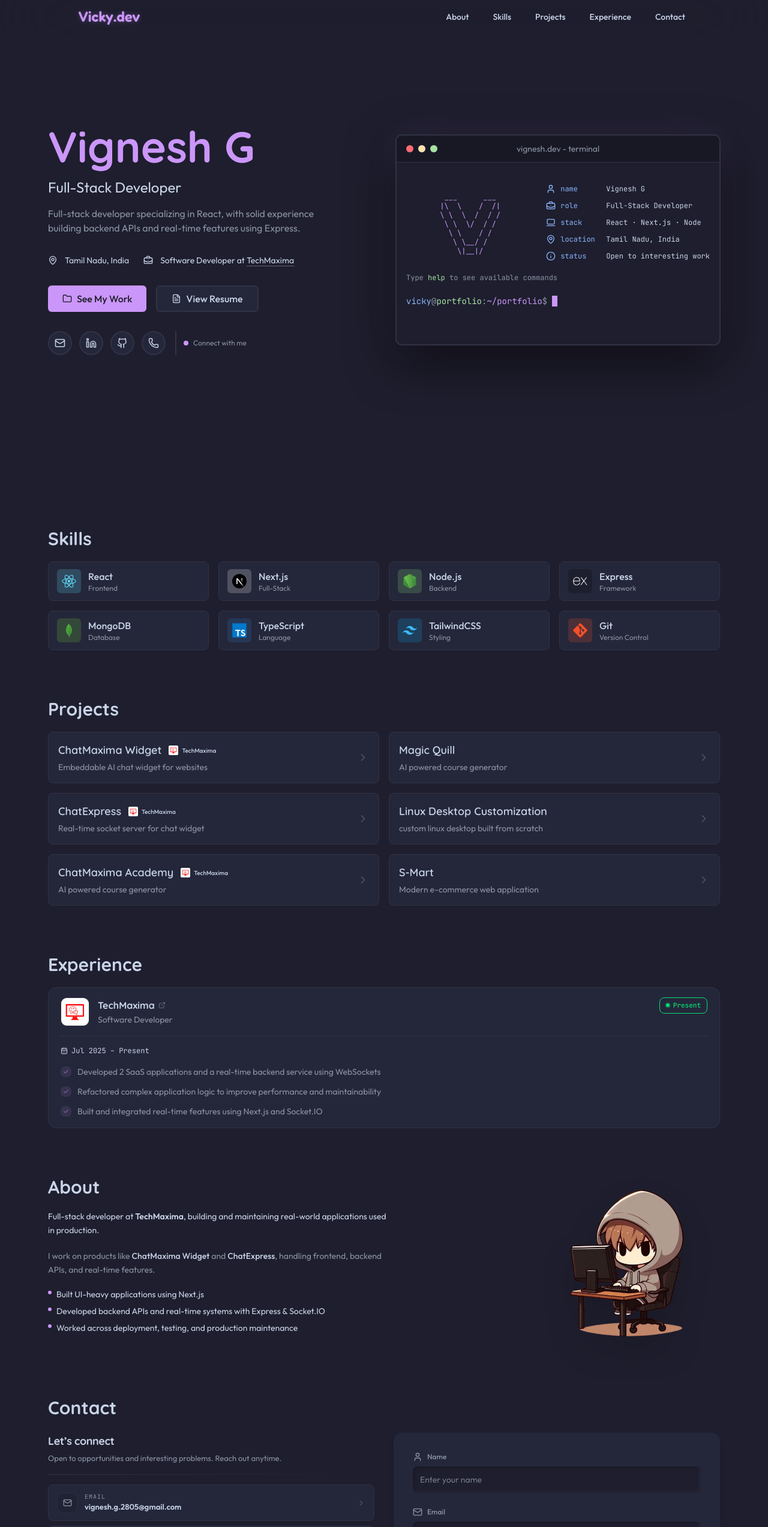
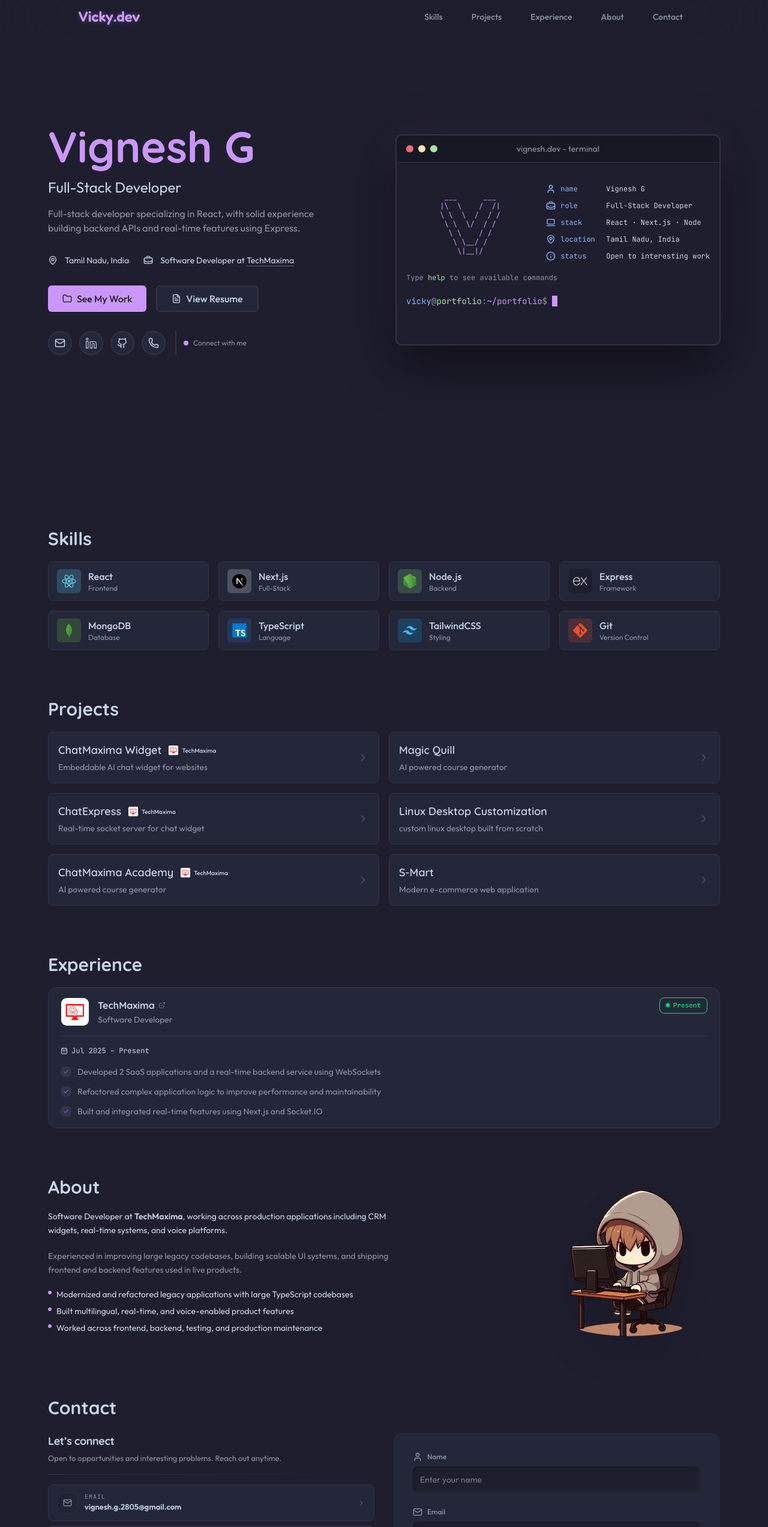
Before and after one commit to vignesh-g-05/portfolio, a React (Vite) app: page / in a window 1280 px wide. Shown: the top 2546 px of the page at 60% size. Built offline with nearby package versions, Linux system fonts and the light colour scheme.

Commit message:
feat: change inconsistent ui effects

```diff
--- a/src/configs/site.ts
+++ b/src/configs/site.ts
@@ -1,4 +1,5 @@
-import { Github, Linkedin, Mail, Phone } from "lucide-react";
+import LinkedIn from "@/features/icons/linkedin";
+import { Github, Mail, Phone } from "lucide-react";
 
 export const siteConfig = {
   name: "Vignesh G",
@@ -26,7 +27,7 @@
       label: "LinkedIn",
       value: "linkedin.com/in/-vignesh-g",
       href: "https://www.linkedin.com/in/-vignesh-g/",
-      Icon: Linkedin,
+      Icon: LinkedIn,
     },
     {
       label: "GitHub",
@@ -41,4 +42,27 @@
       Icon: Phone,
     },
   ],
+
+  navLinks: [
+    {
+      label: "Skills",
+      href: "#skills",
+    },
+    {
+      label: "Projects",
+      href: "#projects",
+    },
+    {
+      label: "Experience",
+      href: "#experience",
+    },
+    {
+      label: "About",
+      href: "#about",
+    },
+    {
+      label: "Contact",
+      href: "#contact",
+    },
+  ],
 };
--- a/src/features/about/index.tsx
+++ b/src/features/about/index.tsx
@@ -14,33 +14,33 @@
         </h2>
 
         <p className="text-foreground text-sm leading-relaxed">
-          Full-stack developer at{" "}
-          <span className="font-semibold">TechMaxima</span>, building and
-          maintaining real-world applications used in production.
+          Software Developer at{" "}
+          <span className="font-semibold">TechMaxima</span>, working across
+          production applications including CRM widgets, real-time systems, and
+          voice platforms.
         </p>
 
         <p className="text-muted-foreground text-sm leading-relaxed">
-          I work on products like{" "}
-          <span className="text-foreground font-medium">ChatMaxima Widget</span>{" "}
-          and <span className="text-foreground font-medium">ChatExpress</span>,
-          handling frontend, backend APIs, and real-time features.
+          Experienced in improving large legacy codebases, building scalable UI
+          systems, and shipping frontend and backend features used in live
+          products.
         </p>
 
         <ul className="space-y-2 text-sm">
           <li className="flex items-start gap-2">
             <span className="bg-primary mt-1 size-1.5 rounded-full" />
-            Built UI-heavy applications using Next.js
+            Modernized and refactored legacy applications with large TypeScript
+            codebases
           </li>
 
           <li className="flex items-start gap-2">
             <span className="bg-primary mt-1 size-1.5 rounded-full" />
-            Developed backend APIs and real-time systems with Express &
-            Socket.IO
+            Built multilingual, real-time, and voice-enabled product features
           </li>
 
           <li className="flex items-start gap-2">
             <span className="bg-primary mt-1 size-1.5 rounded-full" />
-            Worked across deployment, testing, and production maintenance
+            Worked across frontend, backend, testing, and production maintenance
           </li>
         </ul>
       </div>
--- a/src/features/footer/index.tsx
+++ b/src/features/footer/index.tsx
@@ -21,23 +21,22 @@
 
           {/* Navigation */}
           <ul className="text-muted-foreground flex flex-wrap justify-center gap-6 text-sm">
-            <li>
-              <a href="#skills">Skills</a>
-            </li>
-            <li>
-              <a href="#projects">Projects</a>
-            </li>
-            <li>
-              <a href="#experience">Experience</a>
-            </li>
-            <li>
-              <a href="#about">About</a>
-            </li>
-            <li>
-              <a href="#contact">Contact</a>
-            </li>
+            {siteConfig.navLinks.map((link) => (
+              <li key={link.href}>
+                <a
+                  href={link.href}
+                  className={cn(
+                    "text-muted-foreground rounded-md px-3 py-1.5",
+                    "transition-all duration-200",
+                    "hover:text-foreground",
+                    "hover:[text-shadow:0_0_12px_rgba(255,255,255,0.35)]",
+                  )}
+                >
+                  {link.label}
+                </a>
+              </li>
+            ))}
           </ul>
-
           {/* Socials */}
           <div className="flex items-center gap-4">
             {siteConfig.contacts.map((contact) => (
--- a/src/features/header/components/navigation/index.tsx
+++ b/src/features/header/components/navigation/index.tsx
@@ -1,13 +1,13 @@
-import { NAV_ITEMS } from "../../constant";
+import { siteConfig } from "@/configs/site";
 import NavItem from "./nav-item";
 
 const Navigation = () => {
   return (
     <nav className="hidden md:block">
       <ul className="flex items-center gap-6 text-sm font-medium">
-        {NAV_ITEMS.map((item) => {
-          return <NavItem key={item.label} {...item} />;
-        })}
+        {siteConfig.navLinks.map(({ href, label }) => (
+          <NavItem key={label} label={label} href={href} />
+        ))}
       </ul>
     </nav>
   );
--- a/src/features/header/components/navigation/nav-item.tsx
+++ b/src/features/header/components/navigation/nav-item.tsx
@@ -1,17 +1,19 @@
+import { cn } from "@/lib/utils";
+
 const NavItem = ({ href, label }: { label: string; href: string }) => {
   return (
-    <li
-      key={label}
-      className="group relative cursor-pointer transition-all duration-300 ease-out"
-    >
+    <li key={href}>
       <a
         href={href}
-        className="group-hover:text-primary relative z-10 px-2 py-1 transition-colors duration-300"
+        className={cn(
+          "text-muted-foreground rounded-md px-3 py-1.5",
+          "transition-all duration-200",
+          "hover:text-foreground",
+          "hover:[text-shadow:0_0_12px_rgba(255,255,255,0.35)]",
+        )}
       >
         {label}
       </a>
-
-      <span className="bg-primary/5 absolute inset-0 rounded-md opacity-0 blur-sm transition-all duration-300 group-hover:opacity-100" />
     </li>
   );
 };
--- /dev/null
+++ b/src/features/icons/linkedin.tsx
@@ -0,0 +1,35 @@
+import * as React from "react";
+
+type IconComponentProps = React.SVGProps<SVGSVGElement>;
+
+const LinkedIn: React.ForwardRefExoticComponent<
+  Omit<IconComponentProps, "ref"> & React.RefAttributes<SVGSVGElement>
+> = React.forwardRef<SVGSVGElement, IconComponentProps>(({ ...props }, ref) => {
+  return (
+    <svg
+      ref={ref}
+      fill="currentcolor"
+      viewBox="0 0 1920 1920"
+      xmlns="http://www.w3.org/2000/svg"
+      {...props}
+    >
+      <g id="SVGRepo_bgCarrier" stroke-width="0"></g>
+      <g
+        id="SVGRepo_tracerCarrier"
+        stroke-linecap="round"
+        stroke-linejoin="round"
+      ></g>
+      <g id="SVGRepo_iconCarrier">
+        {" "}
+        <path
+          d="M1168 601.321v74.955c72.312-44.925 155.796-71.11 282.643-71.11 412.852 0 465.705 308.588 465.705 577.417v733.213L1438.991 1920v-701.261c0-117.718-42.162-140.06-120.12-140.06-74.114 0-120.12 23.423-120.12 140.06V1920l-483.604-4.204V601.32H1168Zm-687.52-.792v1318.918H0V600.53h480.48Zm-120.12 120.12H120.12v1078.678h240.24V720.65Zm687.52.792H835.267v1075.316l243.364 2.162v-580.18c0-226.427 150.51-260.18 240.24-260.18 109.55 0 240.24 45.165 240.24 260.18v580.18l237.117-2.162v-614.174c0-333.334-93.573-457.298-345.585-457.298-151.472 0-217.057 44.925-281.322 98.98l-16.696 14.173H1047.88V721.441ZM240.24 0c132.493 0 240.24 107.748 240.24 240.24 0 132.493-107.747 240.24-240.24 240.24C107.748 480.48 0 372.733 0 240.24 0 107.748 107.748 0 240.24 0Zm0 120.12c-66.186 0-120.12 53.934-120.12 120.12s53.934 120.12 120.12 120.12 120.12-53.934 120.12-120.12-53.934-120.12-120.12-120.12Z"
+          fill-rule="evenodd"
+        ></path>{" "}
+      </g>
+    </svg>
+  );
+});
+
+LinkedIn.displayName = "LinkedIn";
+
+export default LinkedIn;
```
